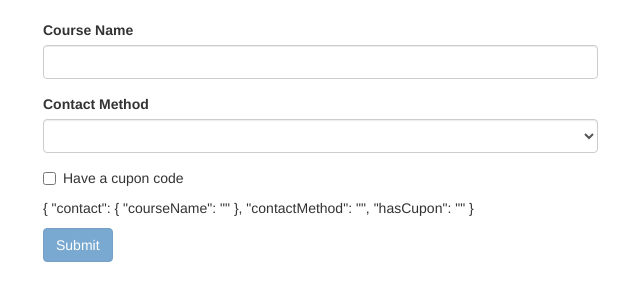
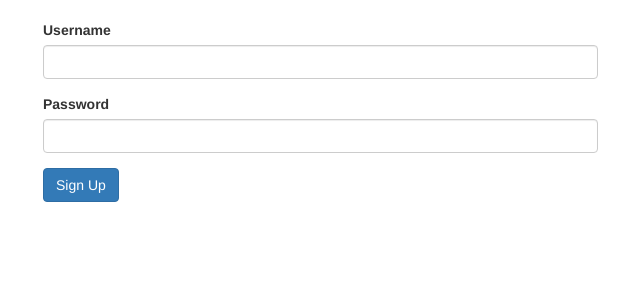
Before and after one commit to fer77/Angular, an Angular app in the folder ecommerce-app/forms-app/: page / in a window 1280 px wide. Shown: the top 300 px of the page, without its empty margins (222-862 px from the left). Built offline with nearby package versions, Linux system fonts and the light colour scheme.

Commit message:
new: added new 'signup-form' component to project

```diff
--- a/ecommerce-app/forms-app/src/app/app.component.html
+++ b/ecommerce-app/forms-app/src/app/app.component.html
@@ -2,7 +2,7 @@
   <div class="row">
     <div class="col-sm-offset-2 col-sm-6">
       <br>
-      <contact-form></contact-form>
+      <signup-form></signup-form>
     </div>
   </div>
 </div>
--- a/ecommerce-app/forms-app/src/app/app.module.ts
+++ b/ecommerce-app/forms-app/src/app/app.module.ts
@@ -2,13 +2,14 @@
 import { NgModule } from '@angular/core';
 import { FormsModule } from '@angular/forms';
 import { HttpModule } from '@angular/http';
-
 import { AppComponent } from './app.component';
+import { SignupFormComponent } from './signup-form/signup-form.component';
 import { ContactFormComponent } from './contact-form/contact-form.component';
 
 @NgModule({
   declarations: [
     AppComponent,
+    SignupFormComponent,
     ContactFormComponent
   ],
   imports: [
--- /dev/null
+++ b/ecommerce-app/forms-app/src/app/signup-form/signup-form.component.html
@@ -0,0 +1,17 @@
+<form>
+    <div class="form-group">
+        <label for="username">Username</label>
+        <input
+            id="username"
+            type="text"
+            class="form-control">
+    </div>
+    <div class="form-group">
+        <label for="password">Password</label>
+        <input
+            id="password"
+            type="text"
+            class="form-control">
+    </div>
+    <button class="btn btn-primary" type="submit">Sign Up</button>
+</form>
```
Also changed, not shown: ecommerce-app/forms-app/src/app/signup-form/signup-form.component.ts (added, +9 -0 lines), ecommerce-app/forms-app/src/app/signup-form/signup-form.component.css (added), 1 other file (tests, documents, lock files or other folders).
